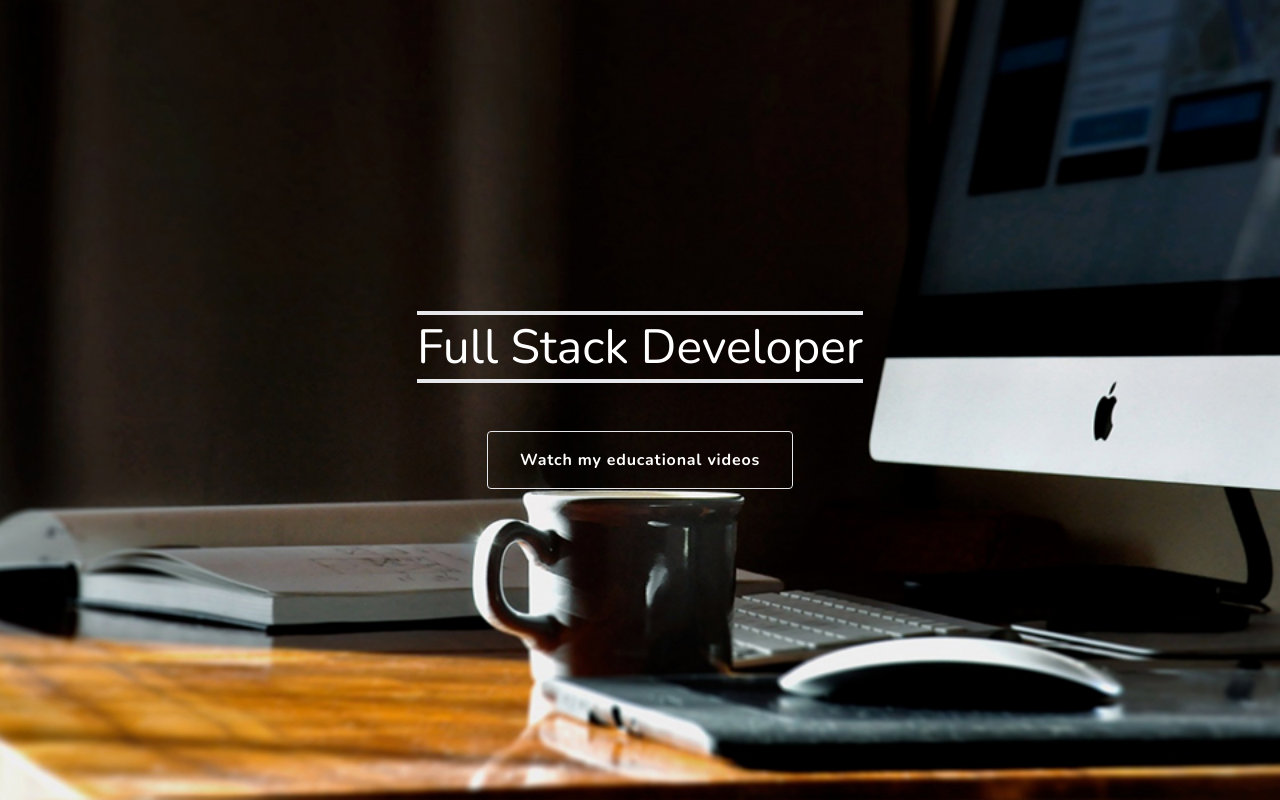
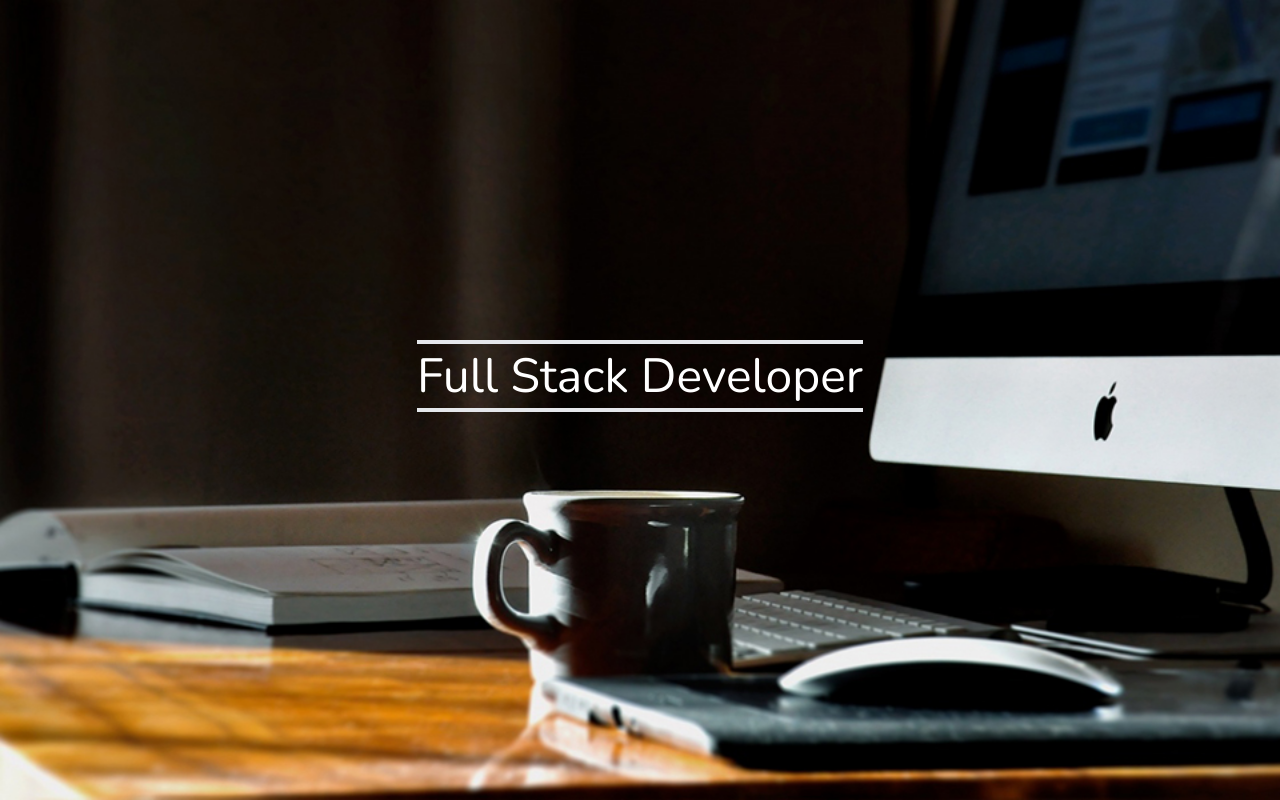
Before and after one commit to shaikalili/MySite, a plain HTML site: page index.html in a window 1280 px wide. Shown: the top 800 px of the page. Drawn offline with nearby package versions, Linux system fonts and the light colour scheme; some packages are replaced by stand-ins of ours; a script that the page names is missing.

Commit message:
seconed commit

```diff
--- a/index.html
+++ b/index.html
@@ -34,9 +34,6 @@
         <div class="slider h-screen">
             <div class="flex flex-col justify-center items-center h-screen text-white">
                 <h1 class="text-2xl md:text-4xl lg:text-5xl text-white mb-12 py-2 border-b-4 border-t-4">Full Stack Developer</h1>
-                <a class="block text-white border tracking-wider font-bold rounded no-underline px-4 py-2 md:px-8 md:py-4 hover:bg-green-500 hover:text-white hover:border-transparent" href="https://www.youtube.com/HouariZegai/videos" target="_blank">
-                        Watch my educational videos
-                    </a>
             </div>
         </div>
 
```
